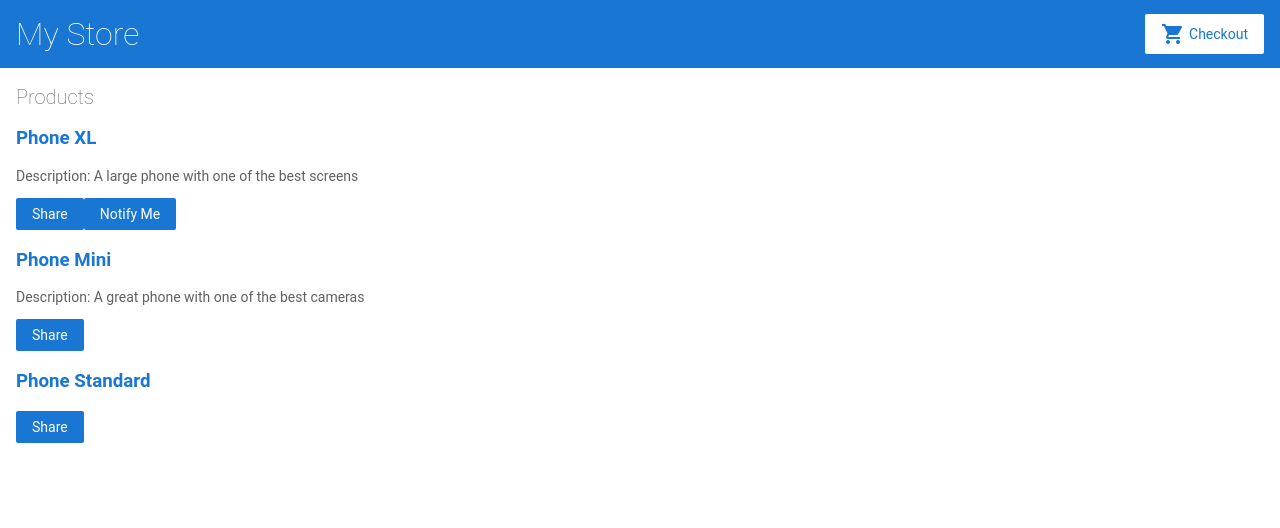
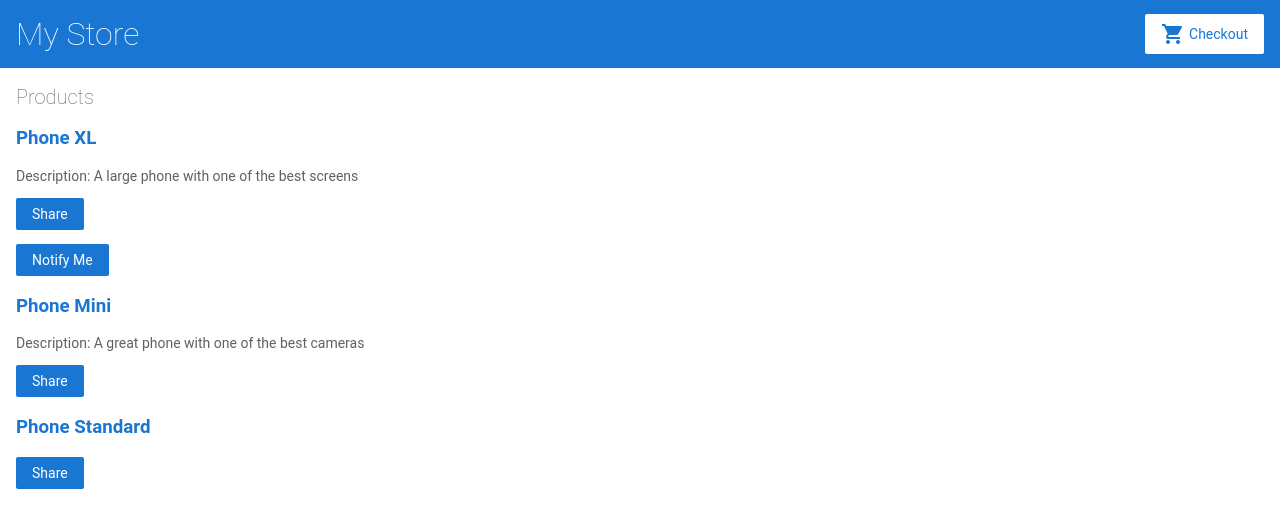
Before and after one commit to sri1442/angular-bootstrap, an Angular app: page / in a window 1280 px wide. Shown: the top 528 px of the page. Built offline with nearby package versions, Linux system fonts and the light colour scheme.

Commit message:
4 files modified

```diff
--- a/src/app/product-alert/product-alert.component.html
+++ b/src/app/product-alert/product-alert.component.html
@@ -1,3 +1,5 @@
-<button *ngIf="product.price > 700">
+<p *ngIf="product.price > 700">
+<button (click)="noti.emit()">
   Notify Me
 </button>
+</p>
--- a/src/app/product-alert/product-alert.component.ts
+++ b/src/app/product-alert/product-alert.component.ts
@@ -1,5 +1,6 @@
 import { Component, OnInit } from '@angular/core';
 import { Input } from '@angular/core';
+import { Output,EventEmitter } from '@angular/core';
 
 @Component({
   selector: 'app-product-alert',
@@ -10,6 +11,7 @@ import { Input } from '@angular/core';
 export class ProductAlertComponent implements OnInit {
 
   @Input() product ;
+  @Output() noti=new EventEmitter();
 
   constructor() { }
 
--- a/src/app/product-list/product-list.component.html
+++ b/src/app/product-list/product-list.component.html
@@ -13,7 +13,7 @@
   <button (click)="share()">
     Share
   </button>
-  <app-product-alert [product]="product">
+  <app-product-alert [product]="product" (noti)="onNotify()">
 
   </app-product-alert>
 </div>
--- a/src/app/product-list/product-list.component.ts
+++ b/src/app/product-list/product-list.component.ts
@@ -13,6 +13,10 @@ export class ProductListComponent {
   share() {
     window.alert('The product has been shared!');
   }
+  onNotify(){
+    window.alert('Notify please');
+  }
+
 }
 
 
```
